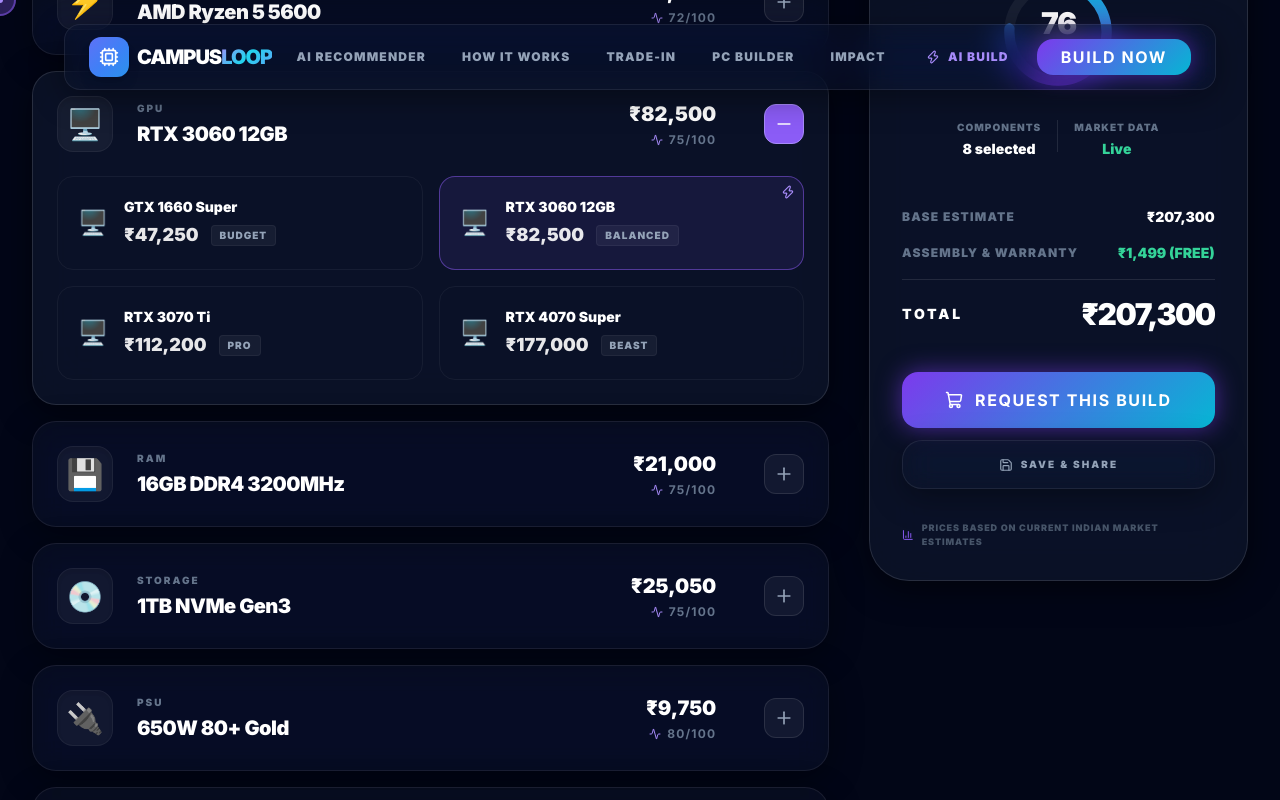
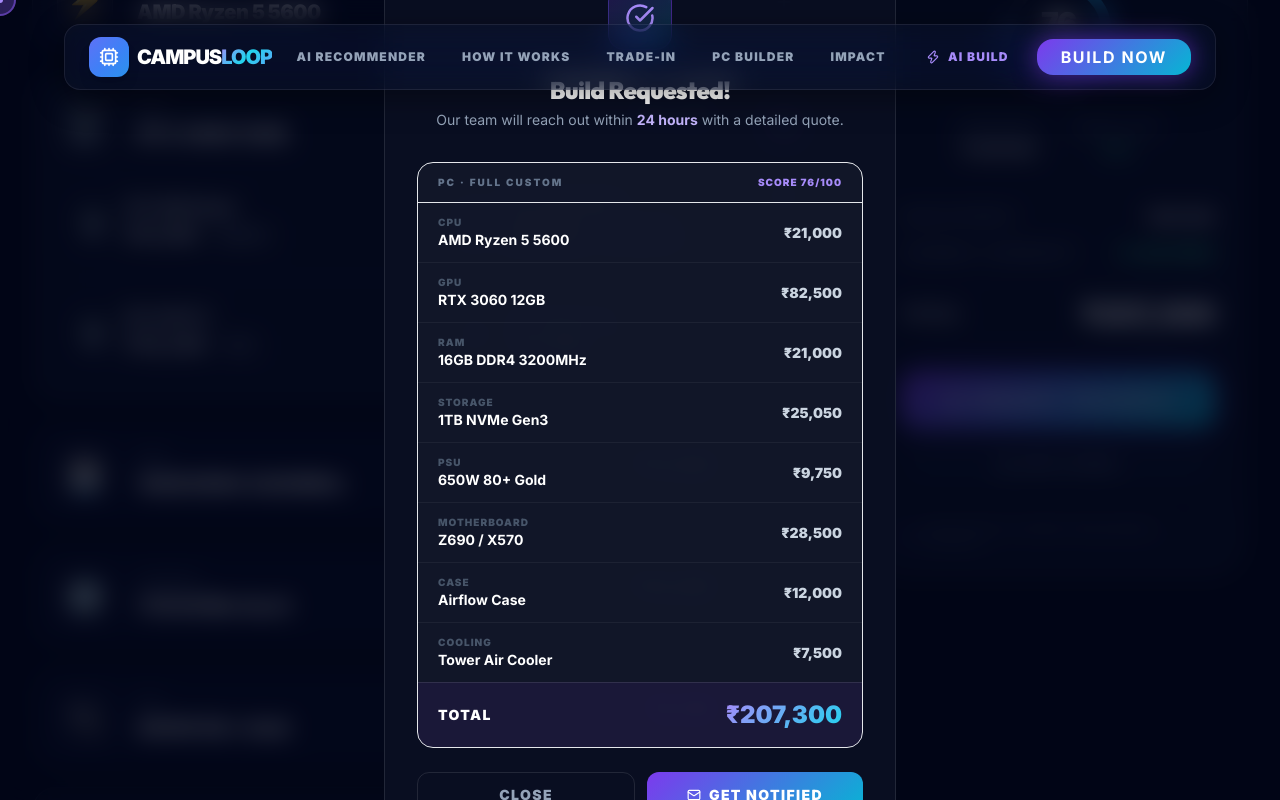
Before and after one commit to Ishan-412/Campus-loop, a React (Vite) app: page / in a window 1280 px wide. Both pictures are taken after a click on the button "REQUEST THIS BUILD". Shown: the part 7274-8074 px from the top of the page. Built offline with nearby package versions, Linux system fonts and the light colour scheme.

Commit message:
feat: add build request modal with component summary and CTA

```diff
--- a/src/components/PCBuilder.jsx
+++ b/src/components/PCBuilder.jsx
@@ -1,6 +1,6 @@
 import { useState } from 'react';
 import { motion, AnimatePresence } from 'framer-motion';
-import { Settings, Plus, Minus, Zap, ShoppingCart, Save, TrendingUp, BarChart3, Activity } from 'lucide-react';
+import { Settings, Plus, Minus, Zap, ShoppingCart, Save, BarChart3, Activity, CheckCircle, X, Cpu, Mail } from 'lucide-react';
 
 const componentOptions = {
   CPU: [
@@ -78,6 +78,107 @@
   LaptopBase: 'rgba(139,92,246,0.3)',
 };
 
+function RequestModal({ open, onClose, selections, visibleCategories, totalPrice, avgScore, deviceType, buildMode }) {
+  return (
+    <AnimatePresence>
+      {open && (
+        <motion.div
+          initial={{ opacity: 0 }}
+          animate={{ opacity: 1 }}
+          exit={{ opacity: 0 }}
+          transition={{ duration: 0.2 }}
+          className="fixed inset-0 z-50 flex items-center justify-center p-4"
+          style={{ backdropFilter: 'blur(12px)', background: 'rgba(2,6,23,0.75)' }}
+          onClick={onClose}
+        >
+          <motion.div
+            initial={{ scale: 0.9, opacity: 0, y: 20 }}
+            animate={{ scale: 1, opacity: 1, y: 0 }}
+            exit={{ scale: 0.92, opacity: 0, y: 10 }}
+            transition={{ duration: 0.25, ease: 'easeOut' }}
+            className="relative w-full max-w-lg rounded-[2rem] border border-white/10 overflow-hidden"
+            style={{ background: 'rgba(10,15,35,0.95)' }}
+            onClick={e => e.stopPropagation()}
+          >
+            {/* Top gradient bar */}
+            <div className="h-1 w-full" style={{ background: 'linear-gradient(90deg,#7C3AED,#06B6D4)' }} />
+
+            {/* Close */}
+            <button
+              onClick={onClose}
+              className="absolute top-4 right-4 w-8 h-8 rounded-full flex items-center justify-center text-slate-400 hover:text-white hover:bg-white/10 transition-colors"
+            >
+              <X size={16} />
+            </button>
+
+            <div className="p-8">
+              {/* Success icon */}
+              <motion.div
+                initial={{ scale: 0 }}
+                animate={{ scale: 1 }}
+                transition={{ delay: 0.1, type: 'spring', stiffness: 300, damping: 20 }}
+                className="w-16 h-16 rounded-2xl flex items-center justify-center mx-auto mb-6"
+                style={{ background: 'linear-gradient(135deg,rgba(124,58,237,0.2),rgba(6,182,212,0.2))', border: '1px solid rgba(124,58,237,0.4)' }}
+              >
+                <CheckCircle size={30} className="text-violet-400" />
+              </motion.div>
+
+              <h3 className="text-2xl font-black text-white text-center tracking-tight mb-1">Build Requested!</h3>
+              <p className="text-slate-400 text-sm text-center mb-8">Our team will reach out within <span className="text-violet-300 font-bold">24 hours</span> with a detailed quote.</p>
+
+              {/* Build summary */}
+              <div className="rounded-2xl border border-white/8 overflow-hidden mb-6" style={{ background: 'rgba(255,255,255,0.03)' }}>
+                <div className="flex items-center justify-between px-5 py-3 border-b border-white/6">
+                  <span className="text-[10px] font-black text-slate-500 uppercase tracking-[0.2em]">{deviceType} · {buildMode === 'Full' ? 'Full Custom' : 'Upgrade'}</span>
+                  <span className="text-[10px] font-black text-violet-400 uppercase tracking-widest">Score {avgScore}/100</span>
+                </div>
+                <div className="divide-y divide-white/5">
+                  {visibleCategories.map((cat, i) => (
+                    <motion.div
+                      key={cat}
+                      initial={{ opacity: 0, x: -8 }}
+                      animate={{ opacity: 1, x: 0 }}
+                      transition={{ delay: 0.15 + i * 0.04, duration: 0.2 }}
+                      className="flex items-center justify-between px-5 py-3"
+                    >
+                      <div>
+                        <div className="text-[10px] font-black text-slate-600 uppercase tracking-widest">{cat}</div>
+                        <div className="text-sm font-bold text-white">{selections[cat].name}</div>
+                      </div>
+                      <span className="text-sm font-black text-slate-300">₹{selections[cat].price.toLocaleString()}</span>
+                    </motion.div>
+                  ))}
+                </div>
+                <div className="flex items-center justify-between px-5 py-4 border-t border-white/10" style={{ background: 'rgba(124,58,237,0.08)' }}>
+                  <span className="text-sm font-black text-white uppercase tracking-widest">Total</span>
+                  <span className="text-2xl font-black" style={{ background: 'linear-gradient(135deg,#A78BFA,#22D3EE)', WebkitBackgroundClip: 'text', WebkitTextFillColor: 'transparent' }}>₹{totalPrice.toLocaleString()}</span>
+                </div>
+              </div>
+
+              {/* CTA */}
+              <div className="flex gap-3">
+                <button
+                  onClick={onClose}
+                  className="flex-1 py-3 rounded-xl border border-white/10 text-slate-400 text-sm font-black uppercase tracking-widest hover:border-white/20 hover:text-white transition-colors"
+                >
+                  Close
+                </button>
+                <button
+                  className="flex-1 py-3 rounded-xl text-white text-sm font-black uppercase tracking-widest flex items-center justify-center gap-2 transition-opacity hover:opacity-90"
+                  style={{ background: 'linear-gradient(135deg,#7C3AED,#06B6D4)' }}
+                >
+                  <Mail size={14} />
+                  Get Notified
+                </button>
+              </div>
+            </div>
+          </motion.div>
+        </motion.div>
+      )}
+    </AnimatePresence>
+  );
+}
+
 function PerfRing({ score }) {
   const r = 38; const circ = 2 * Math.PI * r;
   return (
@@ -113,6 +214,7 @@
 export default function PCBuilder() {
   const [deviceType, setDeviceType] = useState('PC');
   const [buildMode, setBuildMode] = useState('Full');
+  const [modalOpen, setModalOpen] = useState(false);
 
   const [selections, setSelections] = useState({
     CPU: componentOptions.CPU[1],
@@ -141,6 +243,17 @@
   const avgScore = Math.round(activeSelections.reduce((s, c) => s + c.score, 0) / activeSelections.length);
 
   return (
+    <>
+    <RequestModal
+      open={modalOpen}
+      onClose={() => setModalOpen(false)}
+      selections={selections}
+      visibleCategories={visibleCategories}
+      totalPrice={totalPrice}
+      avgScore={avgScore}
+      deviceType={deviceType}
+      buildMode={buildMode}
+    />
     <section id="pc-builder" className="section-padding bg-dark-950 relative overflow-hidden">
       {/* Background elements — kept small and low-opacity to avoid GPU pressure */}
       <div className="absolute top-0 right-0 w-[500px] h-[500px] bg-violet-600/4 blur-[120px] rounded-full pointer-events-none" style={{ willChange: 'auto' }} />
@@ -334,6 +447,7 @@
                   <motion.button
                     whileHover={{ scale: 1.03 }}
                     whileTap={{ scale: 0.97 }}
+                    onClick={() => setModalOpen(true)}
                     className="w-full btn-primary flex items-center justify-center gap-3 py-5 rounded-[1.25rem] font-black uppercase tracking-[0.1em]"
                   >
                     <ShoppingCart size={18} />
@@ -360,5 +474,6 @@
         </div>
       </div>
     </section>
+    </>
   );
 }
```
